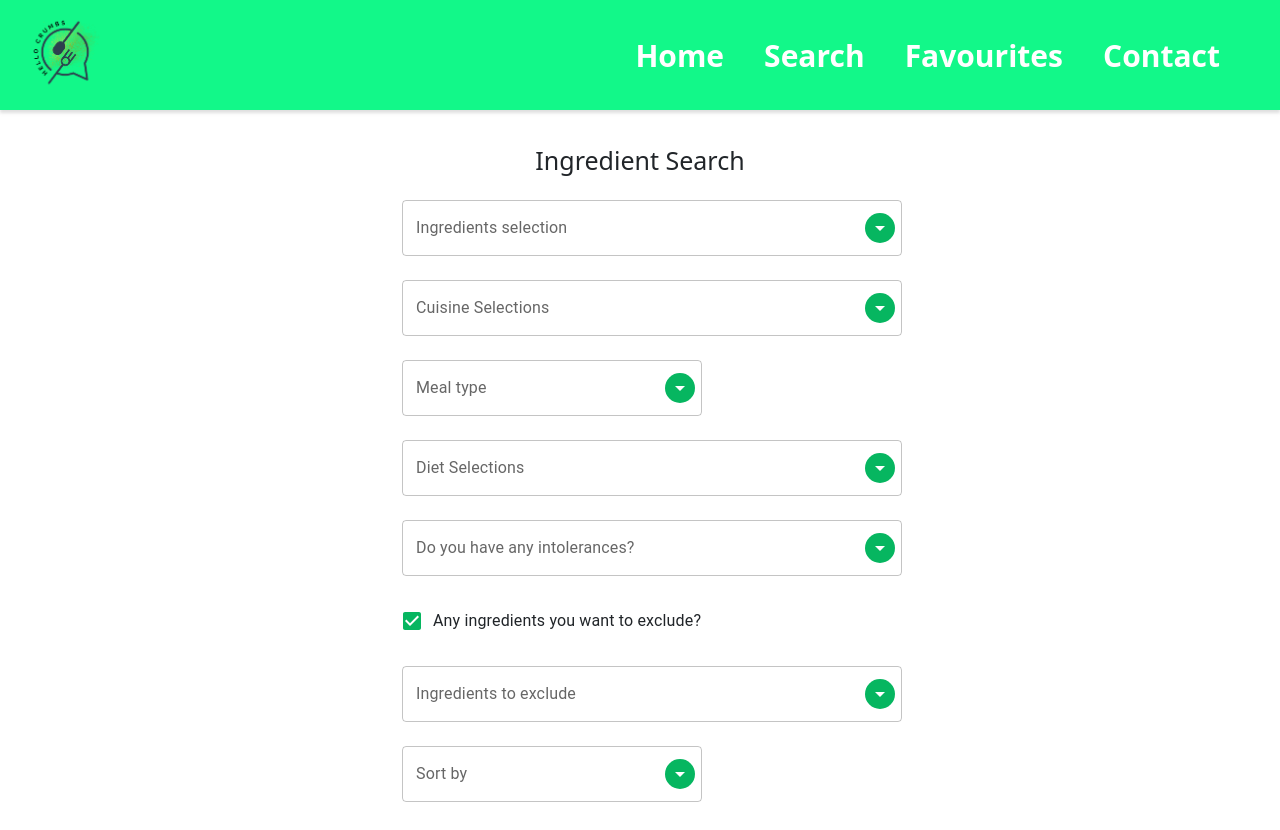
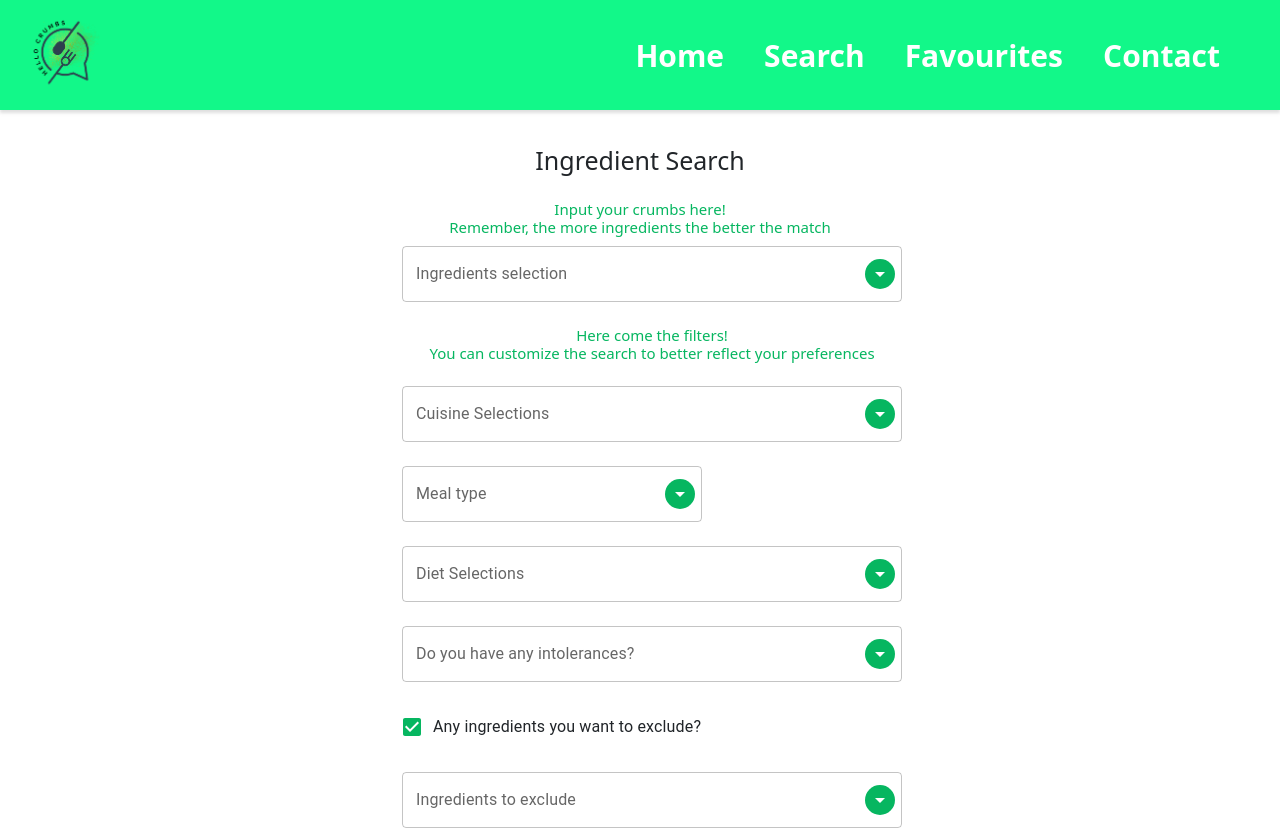
Before and after one commit to koolleeo/Hello-Crumbs-Project, a React (Create React App) app: page /search in a window 1280 px wide. Shown: the top 830 px of the page. Built offline with nearby package versions, Linux system fonts and the light colour scheme.

Commit message:
added <h5> tags and text to the search page

```diff
--- a/src/pages/SearchPage.js
+++ b/src/pages/SearchPage.js
@@ -288,7 +288,10 @@ const favouritesAPIcall = (id) => {
         <div className="search-container">
           <div className="ingredients-search">
             <h2>Ingredient Search</h2>
-
+            <h5>
+              Input your crumbs here! <br></br>Remember, the more ingredients
+              the better the match
+            </h5>
 {/* Material UI (MUI) components */}
 
 <Stack spacing={3} sx={{ width: 500, marginLeft: 3 }}>
@@ -310,6 +313,10 @@ const favouritesAPIcall = (id) => {
       />
     )}
   />
+
+<h5>
+                Here come the filters!<br></br> You can customize the search to
+                better reflect your preferences</h5>
 
   {/* cuisine */}
 
```
